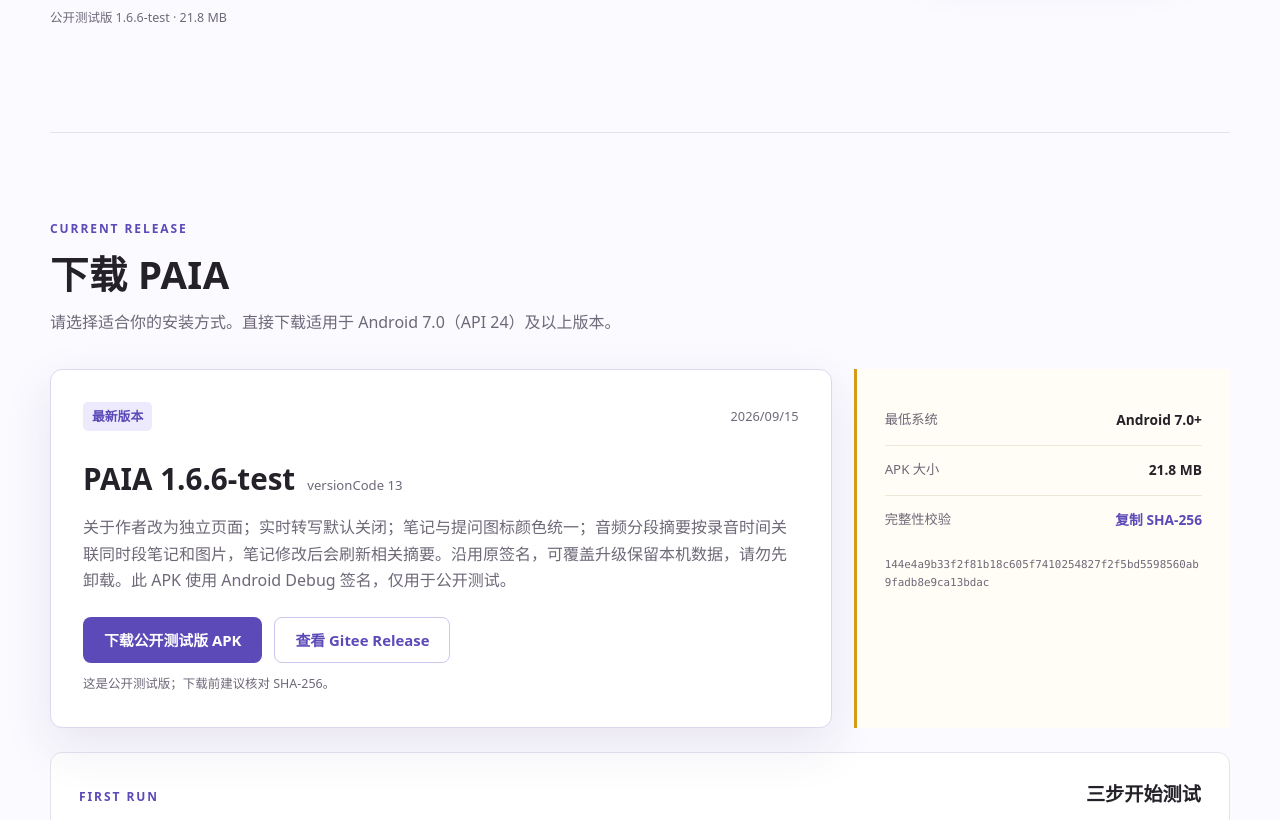
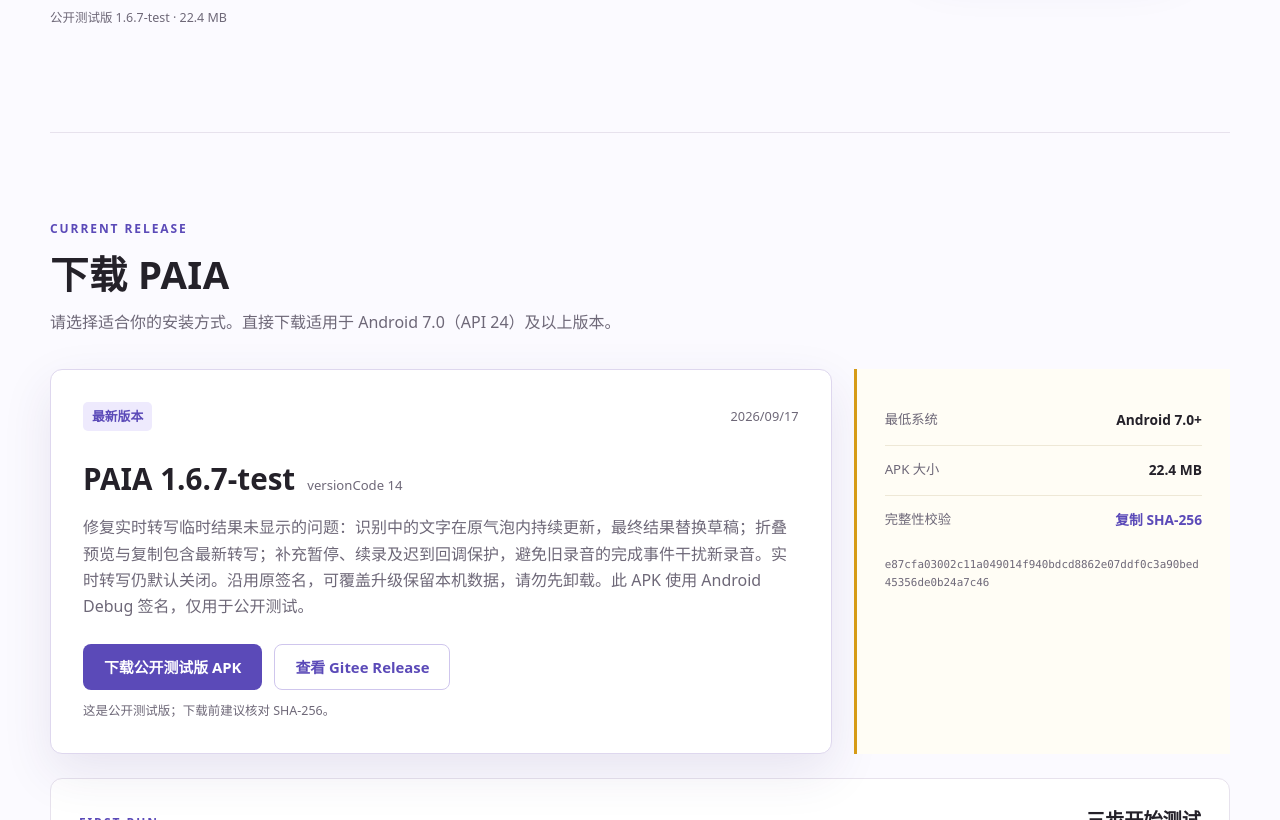
Before and after one commit to HoutonBosta/paia-site, a plain HTML site: page index.html in a window 1280 px wide. Shown: the part 544-1364 px from the top of the page. Drawn offline with Linux system fonts and the light colour scheme.

Commit message:
Publish PAIA 1.6.7-test streaming transcription fix

```diff
--- a/index.html
+++ b/index.html
@@ -64,8 +64,8 @@
             <span class="release-date" id="release-date">--</span>
           </div>
           <div class="version-line">
-            <strong id="version-name">PAIA 1.6.6-test</strong>
-            <span id="version-code">versionCode 13</span>
+            <strong id="version-name">PAIA 1.6.7-test</strong>
+            <span id="version-code">versionCode 14</span>
           </div>
           <p class="release-notes" id="release-notes">正在读取更新说明……</p>
           <div class="release-actions">
--- a/release.json
+++ b/release.json
@@ -1,12 +1,12 @@
 {
-  "versionName": "1.6.6-test",
-  "versionCode": 13,
+  "versionName": "1.6.7-test",
+  "versionCode": 14,
   "minAndroid": "Android 7.0+",
-  "releaseDate": "2026-09-15",
-  "releaseNotes": "关于作者改为独立页面；实时转写默认关闭；笔记与提问图标颜色统一；音频分段摘要按录音时间关联同时段笔记和图片，笔记修改后会刷新相关摘要。沿用原签名，可覆盖升级保留本机数据，请勿先卸载。此 APK 使用 Android Debug 签名，仅用于公开测试。",
-  "apkUrl": "https://gitee.com/Houton_Bosta/paia-site/releases/download/v1.6.6-test/PAIA-1.6.6-test.apk",
-  "apkSize": 22871521,
-  "sha256": "144e4a9b33f2f81b18c605f7410254827f2f5bd5598560ab9fadb8e9ca13bdac",
-  "releasePageUrl": "https://gitee.com/Houton_Bosta/paia-site/releases/tag/v1.6.6-test",
+  "releaseDate": "2026-09-17",
+  "releaseNotes": "修复实时转写临时结果未显示的问题：识别中的文字在原气泡内持续更新，最终结果替换草稿；折叠预览与复制包含最新转写；补充暂停、续录及迟到回调保护，避免旧录音的完成事件干扰新录音。实时转写仍默认关闭。沿用原签名，可覆盖升级保留本机数据，请勿先卸载。此 APK 使用 Android Debug 签名，仅用于公开测试。",
+  "apkUrl": "https://gitee.com/Houton_Bosta/paia-site/releases/download/v1.6.7-test/PAIA-1.6.7-test.apk",
+  "apkSize": 23464504,
+  "sha256": "e87cfa03002c11a049014f940bdcd8862e07ddf0c3a90bed45356de0b24a7c46",
+  "releasePageUrl": "https://gitee.com/Houton_Bosta/paia-site/releases/tag/v1.6.7-test",
   "repositoryUrl": "https://github.com/HoutonBosta/paia-site"
 }
--- a/script.js
+++ b/script.js
@@ -7,15 +7,15 @@
   }
 
   const fallback = {
-    versionName: "1.6.6-test",
-    versionCode: 13,
+    versionName: "1.6.7-test",
+    versionCode: 14,
     minAndroid: "Android 7.0+",
-    releaseDate: "2026-09-15",
-    releaseNotes: "关于作者改为独立页面；实时转写默认关闭；笔记与提问图标颜色统一；音频分段摘要按录音时间关联同时段笔记和图片，笔记修改后会刷新相关摘要。沿用原签名，可覆盖升级保留本机数据，请勿先卸载。此 APK 使用 Android Debug 签名，仅用于公开测试。",
-    apkUrl: "https://gitee.com/Houton_Bosta/paia-site/releases/download/v1.6.6-test/PAIA-1.6.6-test.apk",
-    apkSize: 22871521,
-    sha256: "144e4a9b33f2f81b18c605f7410254827f2f5bd5598560ab9fadb8e9ca13bdac",
-    releasePageUrl: "https://gitee.com/Houton_Bosta/paia-site/releases/tag/v1.6.6-test",
+    releaseDate: "2026-09-17",
+    releaseNotes: "修复实时转写临时结果未显示的问题：识别中的文字在原气泡内持续更新，最终结果替换草稿；折叠预览与复制包含最新转写；补充暂停、续录及迟到回调保护，避免旧录音的完成事件干扰新录音。实时转写仍默认关闭。沿用原签名，可覆盖升级保留本机数据，请勿先卸载。此 APK 使用 Android Debug 签名，仅用于公开测试。",
+    apkUrl: "https://gitee.com/Houton_Bosta/paia-site/releases/download/v1.6.7-test/PAIA-1.6.7-test.apk",
+    apkSize: 23464504,
+    sha256: "e87cfa03002c11a049014f940bdcd8862e07ddf0c3a90bed45356de0b24a7c46",
+    releasePageUrl: "https://gitee.com/Houton_Bosta/paia-site/releases/tag/v1.6.7-test",
     repositoryUrl: "https://github.com/HoutonBosta/paia-site"
   };
 
```
